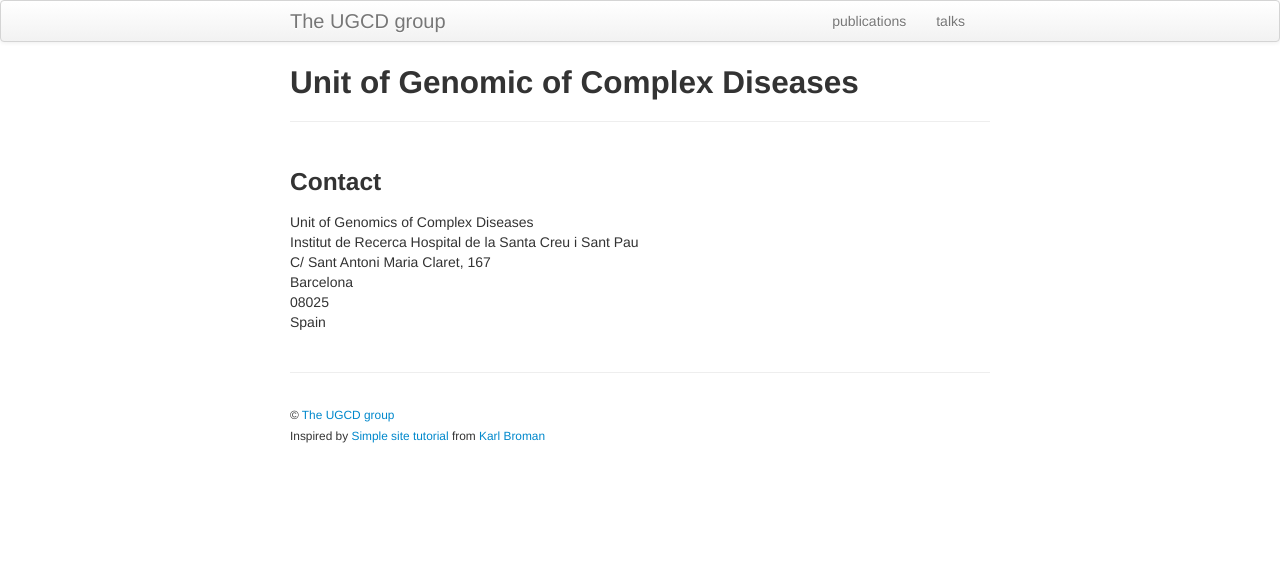
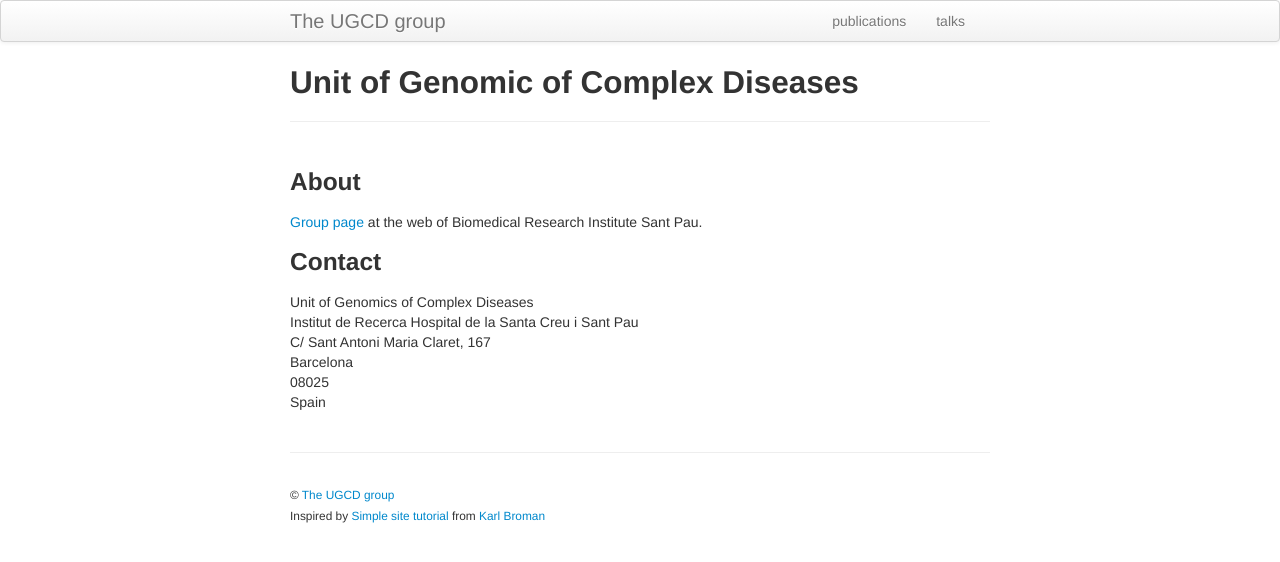
Before and after one commit to ugcd/ugcd.github.io, a Jekyll site: the page built from index.md, in a window 1280 px wide. Shown: the top 562 px of the page. Built offline with Jekyll 4.4.1, drawn with Linux system fonts in a browser that asks for light colours.

Commit message:
Update index.md

```diff
--- a/index.md
+++ b/index.md
@@ -3,6 +3,9 @@ layout: page
 title: Unit of Genomic of Complex Diseases
 ---
 
+### About
+
+[Group page](http://www.iibsantpau.cat/portal/ca/iib/114005) at the web of Biomedical Research Institute Sant Pau.
 
 ### Contact
 
```
